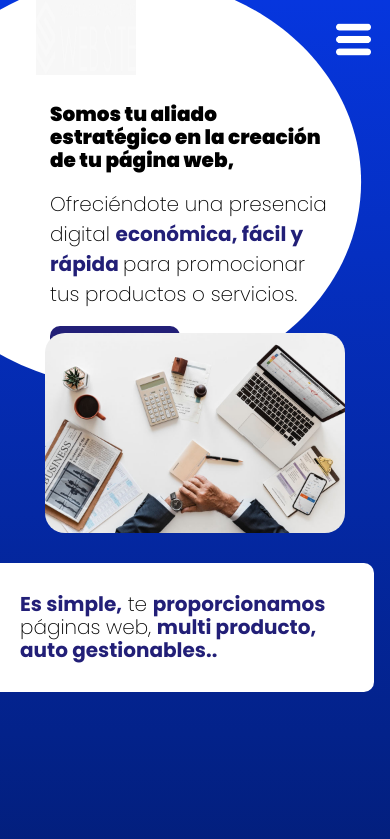
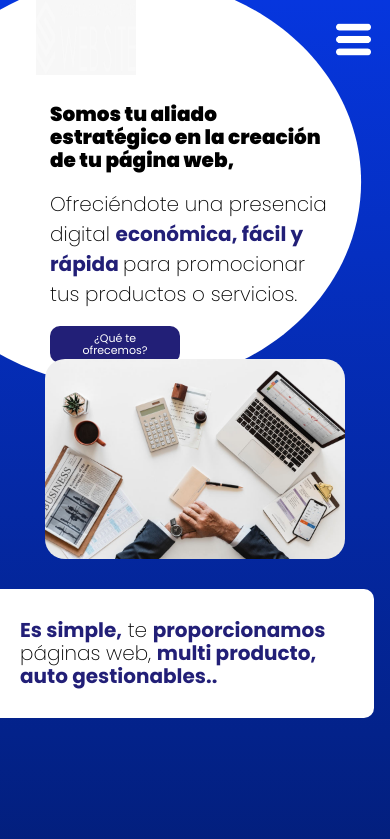
Before and after one commit to SEGR02/pidelo-miguel, a Next.js app: page / in a window 390 px wide. Shown: the top 839 px of the page. Built offline with nearby package versions, Linux system fonts and the light colour scheme.

Commit message:
Fix from Sebas: More margin for first image on home

```diff
--- a/src/app/styles/home.module.css
+++ b/src/app/styles/home.module.css
@@ -384,7 +384,7 @@
     height: 200px;
     align-items: center;
     display: inherit;
-    margin-top: 10vh;
+    margin-top: 13vh;
   }
   .img1Container {
     width: 100%;
```
